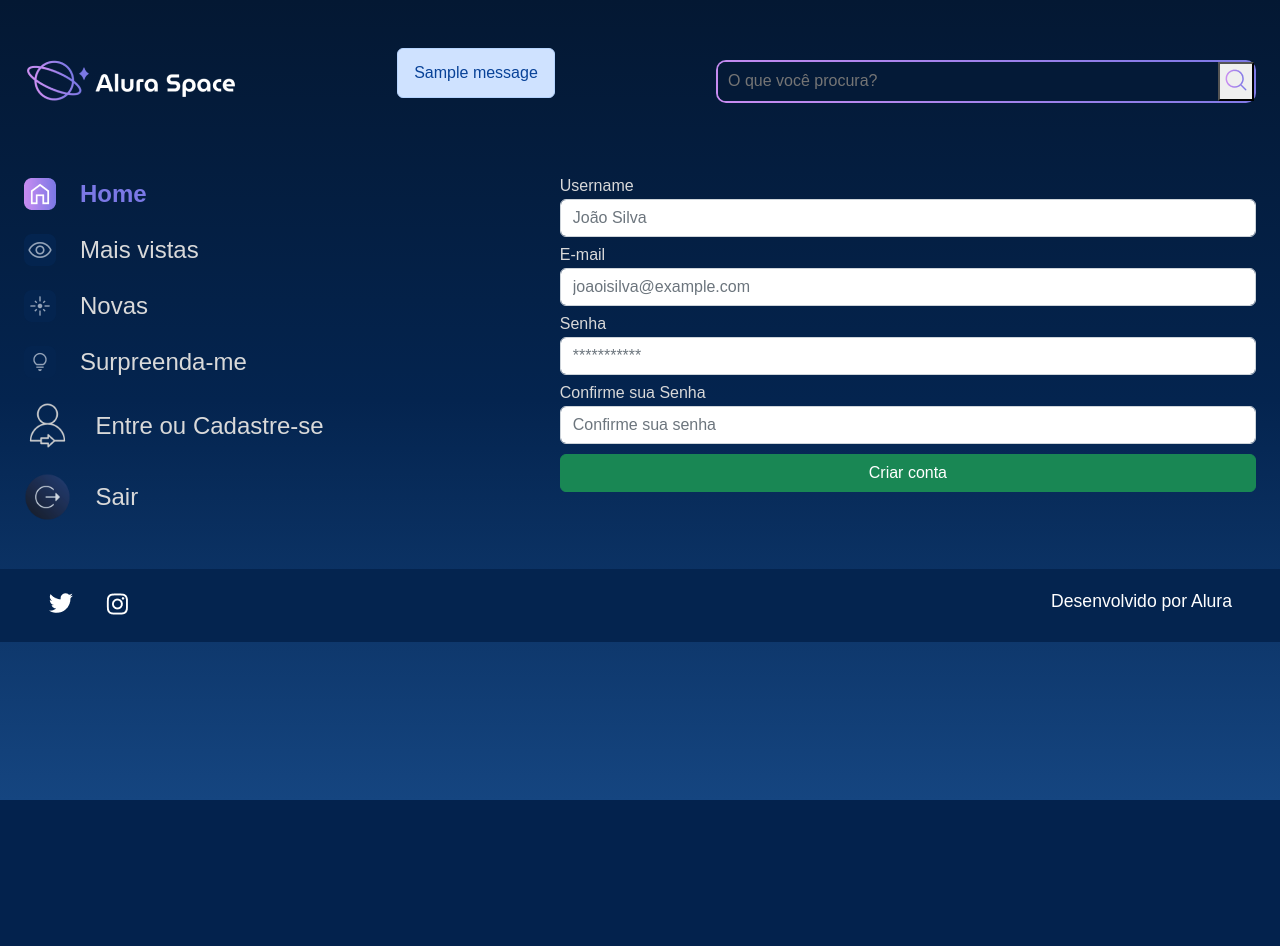
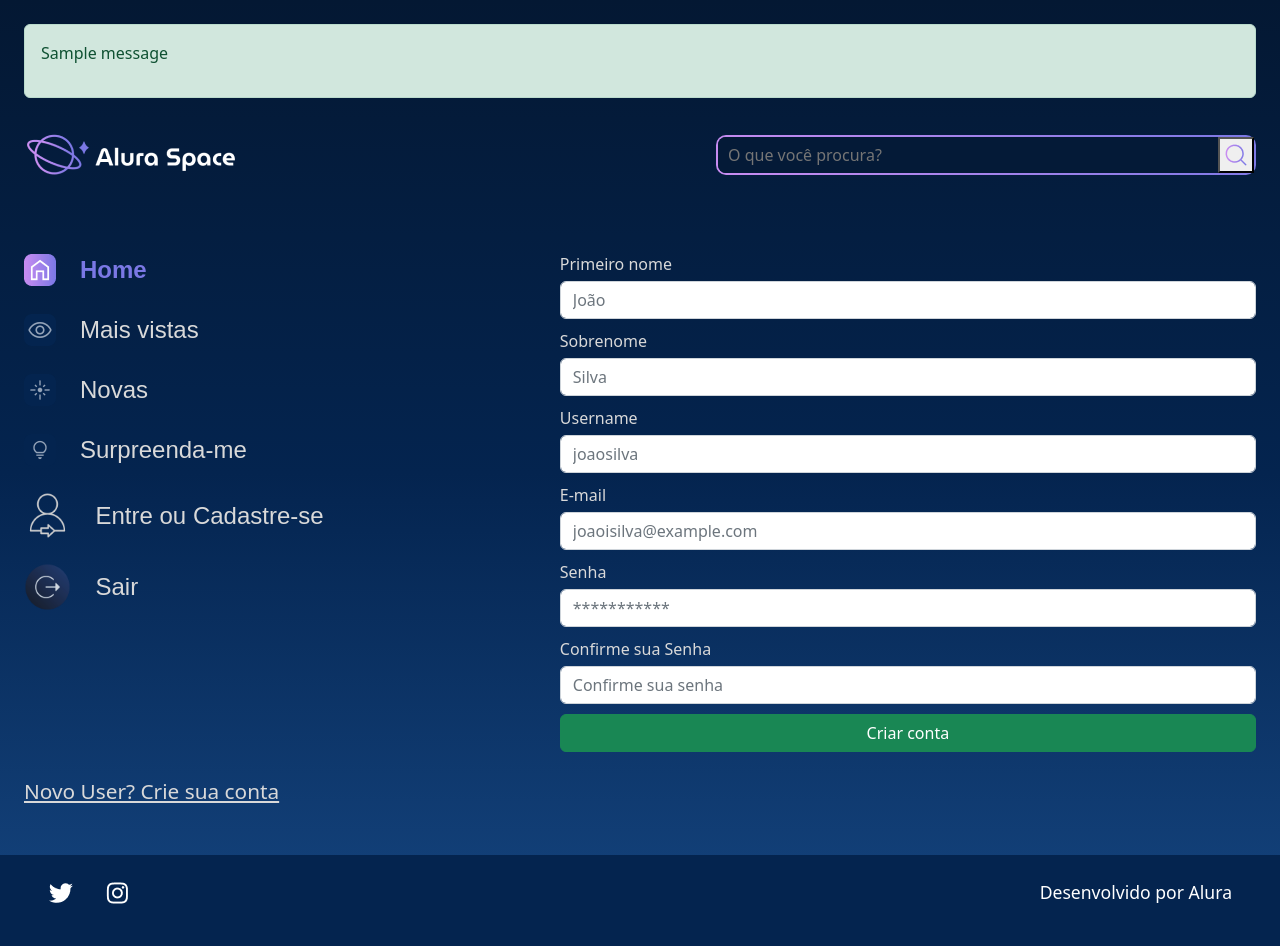
Before and after one commit to LuizCenci/Alura-Space, a Django app: page /register in a window 1280 px wide. Before the commit the page ends 800 px from the top, so only its background shows below. Run offline with Django 5.2, Linux system fonts and the light colour scheme; tables that the repository leaves empty hold one stand-in row (values such as "Sample post"); one stand-in notice (Sample message) is shown.

Commit message:
add first and last name, changes on html

```diff
--- a/templates/galeria/base.html
+++ b/templates/galeria/base.html
@@ -15,6 +15,7 @@
 
 <body>
     <div class="pagina-inicial">
+        {%include 'partials/_alerts.html'%}
         {%include 'partials/_header.html'%}
         <main class="principal">
 
--- /dev/null
+++ b/templates/partials/_alerts.html
@@ -0,0 +1,5 @@
+{% for message in messages%}
+    <div class="alert alert-{{message.tags}}">
+        <p id="messages">{{message}}</p>
+    </div>
+{%endfor%}
--- a/templates/partials/_header.html
+++ b/templates/partials/_header.html
@@ -2,11 +2,6 @@
 <header class="cabecalho">
 
     <img src="{% static '/assets/logo/Logo(2).png' %}" alt="Logo da Alura Space" />
-    {% for message in messages%}
-            <div class="alert alert-primary">
-                <p id="messages">{{message}}</p>
-            </div>
-            {%endfor%}
     <div class="cabecalho__busca">
         <div class="busca__fundo">
             <form class="busca__fundo" action="{% url 'search' %}">
--- /dev/null
+++ b/templates/users/base.html
@@ -0,0 +1,40 @@
+{% load static %}
+
+<!DOCTYPE html>
+<html lang="pt-br">
+
+<head>
+    <meta charset="UTF-8">
+    <meta http-equiv="X-UA-Compatible" content="IE=edge">
+    <meta name="viewport" content="width=device-width, initial-scale=1.0">
+    <title>Alura Space</title>
+
+    <!-- Fontes -->
+    <link rel="preconnect" href="https://fonts.googleapis.com">
+    <link rel="preconnect" href="https://fonts.gstatic.com" crossorigin>
+    <link href="https://fonts.googleapis.com/css2?family=Poppins:wght@400;500;600&display=swap" rel="stylesheet">
+
+    <!-- Bootstrap CSS -->
+    <link rel="stylesheet" href="{% static 'styles/style.css' %}">
+    <link href="https://cdn.jsdelivr.net/npm/bootstrap@5.2.2/dist/css/bootstrap.min.css" rel="stylesheet" integrity="sha384-Zenh87qX5JnK2Jl0vWa8Ck2rdkQ2Bzep5IDxbcnCeuOxjzrPF/et3URy9Bv1WTRi" crossorigin="anonymous">
+
+    <!-- Seu CSS personalizado -->
+
+</head>
+<body>
+    <div class="pagina-inicial">
+        {%include 'partials/_alerts.html'%}
+        {% include 'partials/_header.html'%}
+        <main class="principal">
+            {% include 'partials/_sidebar.html'%}
+            <section class="galeria" style="margin-left: 5em">
+            {%block content%}
+            {%endblock%}
+            </section>
+        </main>
+        <a class="tags"  href="{% url 'register'%}">Novo User? Crie sua conta</a>
+    </div>
+
+</body>
+
+{%include 'partials/_footer.html'%}
--- a/templates/users/register.html
+++ b/templates/users/register.html
@@ -1,27 +1,5 @@
-{% load static %}
-
-<!DOCTYPE html>
-<html lang="pt-br">
-
-<head>
-    <meta charset="UTF-8">
-    <meta http-equiv="X-UA-Compatible" content="IE=edge">
-    <meta name="viewport" content="width=device-width, initial-scale=1.0">
-    <title>Alura Space</title>
-    <link rel="preconnect" href="https://fonts.googleapis.com">
-    <link rel="preconnect" href="https://fonts.gstatic.com" crossorigin>
-    <link href="https://fonts.googleapis.com/css2?family=Poppins:wght@400;500;600&display=swap" rel="stylesheet">
-    <!-- CSS only -->
-    <link href="https://cdn.jsdelivr.net/npm/bootstrap@5.2.2/dist/css/bootstrap.min.css" rel="stylesheet" integrity="sha384-Zenh87qX5JnK2Jl0vWa8Ck2rdkQ2Bzep5IDxbcnCeuOxjzrPF/et3URy9Bv1WTRi" crossorigin="anonymous">
-    <link rel="stylesheet" href="{% static '/styles/style.css' %}">
-</head>
-
-<body>
-    <div class="pagina-inicial">
-        {% include 'partials/_header.html'%}
-        <main class="principal">
-            {% include 'partials/_sidebar.html'%}
-            <section class="galeria" style="margin-left: 5em">
+{%extends 'users/base.html'%}
+    {%block content%}
                 <form action="{% url 'register' %}" method="POST">
                     {%csrf_token%}
                     <div class="row">
@@ -43,9 +21,4 @@
                         </button>
                     </div>
                 </form>
-            </section>
-        </main>
-    </div>
-</body>
-
-{% include 'partials/_footer.html' %}
+    {%endblock%}
--- a/users/forms.py
+++ b/users/forms.py
@@ -21,13 +21,31 @@ class login_form(forms.Form):
     )
 
 class singup_form(forms.Form):
+    first_name = forms.CharField(
+        label='Primeiro nome',
+        required=True,
+        max_length=100,
+        widget=forms.TextInput(
+            attrs={'class':'form-control',
+                   'placeholder':'João'}
+        )
+    )
+    surname = forms.CharField(
+        label='Sobrenome',
+        required=True,
+        max_length=100,
+        widget=forms.TextInput(
+            attrs={'class':'form-control',
+                   'placeholder':'Silva'}
+        )
+    )
     register_name = forms.CharField(
         label='Username',
         required=True,
         max_length=100,
         widget=forms.TextInput(
             attrs={'class':'form-control',
-                   'placeholder':'João Silva'}
+                   'placeholder':'joaosilva'}
         )
     )
     email = forms.EmailField(
--- a/users/views.py
+++ b/users/views.py
@@ -32,7 +32,8 @@ def register(request):
         form = singup_form(request.POST)
         if form.is_valid():
 
-
+            first_name = form['first_name'].value()
+            surname = form['surname'].value()
             name = form['register_name'].value()
             email = form['email'].value()
             password = form['password'].value()
@@ -42,6 +43,8 @@ def register(request):
                 return redirect('register')
 
             user = User.objects.create_user(
+                first_name=first_name,
+                last_name=surname,
                 username=name,
                 email=email,
                 password=password
```
Also changed, not shown: setup/settings.py (+8 -0 lines), templates/users/login.html (+3 -37 lines).
